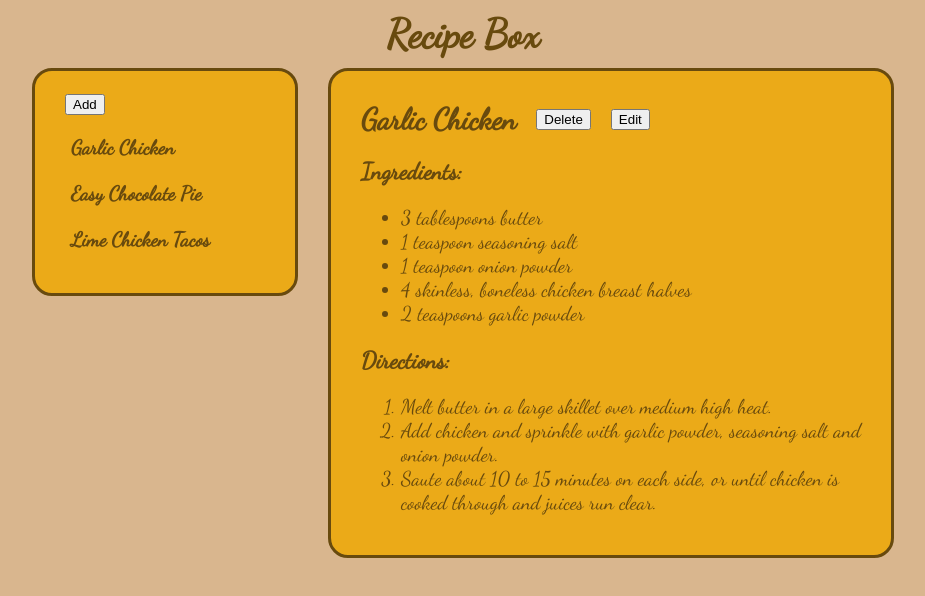
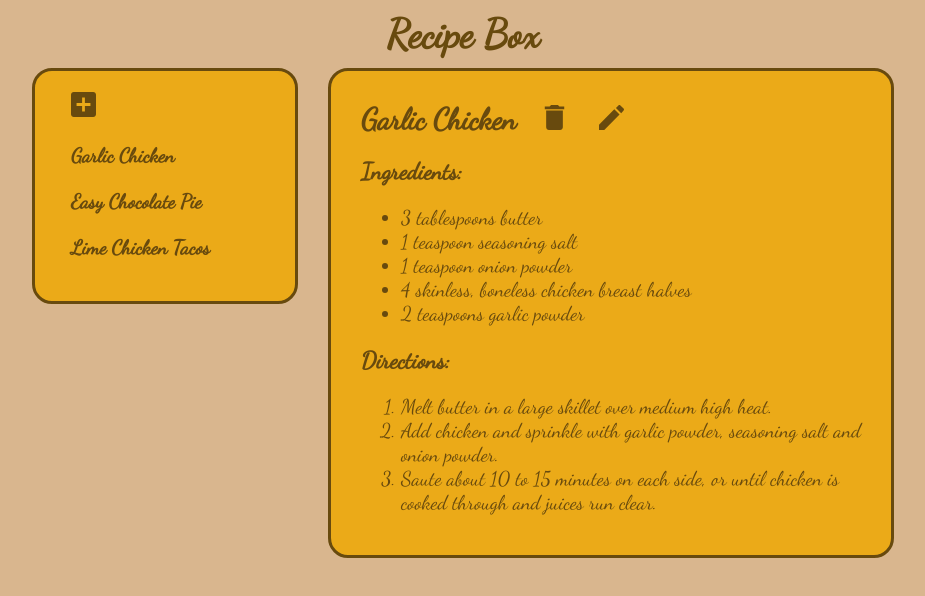
Before and after one commit to grindos/recipe-box, a React app: page / in a window 1280 px wide. Shown: the whole page, without its empty margins (177-1102 px from the left). Built offline with nearby package versions, Linux system fonts and the light colour scheme.

Commit message:
Show icons instead of buttons

```diff
--- a/src/containers/App/DetailedRecipe/index.js
+++ b/src/containers/App/DetailedRecipe/index.js
@@ -31,7 +31,7 @@ const DetailedRecipe = ({ recipe, deleteRecipe, editRecipe }) => {
             deleteRecipe(id);
           }}
         >
-          Delete
+          <span className="DeleteButtonIcon" />
         </button>
         <button
           className="EditButton"
@@ -41,7 +41,7 @@ const DetailedRecipe = ({ recipe, deleteRecipe, editRecipe }) => {
             editRecipe({ id, name, ingredients, directions });
           }}
         >
-          Edit
+          <span className="EditButtonIcon" />
         </button>
       </div>
       <div className="DetailedRecipeText">
--- a/src/containers/App/RecipesList/index.js
+++ b/src/containers/App/RecipesList/index.js
@@ -7,13 +7,14 @@ import { showAddFormActionCreator } from '../actions';
 const RecipesList = ({ onClick, showAddForm, recipes }) => (
   <div className="RecipesList">
     <button
+      className="AddButton"
       type="button"
       onClick={e => {
         e.preventDefault();
         showAddForm();
       }}
     >
-      Add
+      <span className="AddButtonIcon" />
     </button>
     <div className="Recipes">
       {recipes.map(recipe => (
--- a/src/index.css
+++ b/src/index.css
@@ -101,3 +101,35 @@ textarea, input[type=text] {
   background-color: #000;
   opacity: 0.5;
 }
+
+.DeleteButton, .EditButton, .AddButton {
+  border: none;
+  background-color: #ebaa18;
+}
+
+.DeleteButtonIcon {
+  background: url('./icons/delete.svg');
+  background-size: contain;
+  cursor: pointer;
+  display: inline-block;
+  height: 25px;
+  width: 25px;
+}
+
+.AddButtonIcon {
+  background: url('./icons/add.svg');
+  background-size: contain;
+  cursor: pointer;
+  display: inline-block;
+  height: 25px;
+  width: 25px;
+}
+
+.EditButtonIcon {
+  background: url('./icons/edit.svg');
+  background-size: contain;
+  cursor: pointer;
+  display: inline-block;
+  height: 25px;
+  width: 25px;
+}
```
Also changed, not shown: src/icons/add.svg (added), src/icons/delete.svg (added), src/icons/edit.svg (added).
